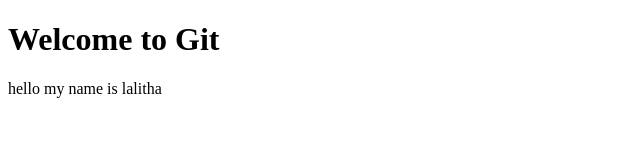
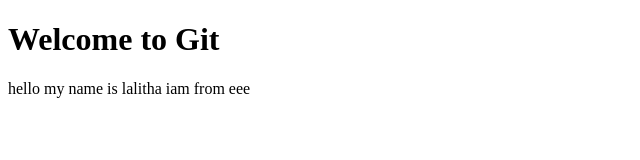
Before and after one commit to lalitha-4/fullstack, a plain HTML site: page index.html in a window 1280 px wide. Shown: the full height of the page, 0-640 px from the left. Drawn offline with Linux system fonts and the light colour scheme.

Commit message:
Update index.html

```diff
--- a/index.html
+++ b/index.html
@@ -5,6 +5,6 @@
      </head>
      <body>
      	<h1>Welcome to Git</h1>
-          <p>hello my name is lalitha</p>
+          <p>hello my name is lalitha iam from eee</p>
      </body>
 </html>
```
